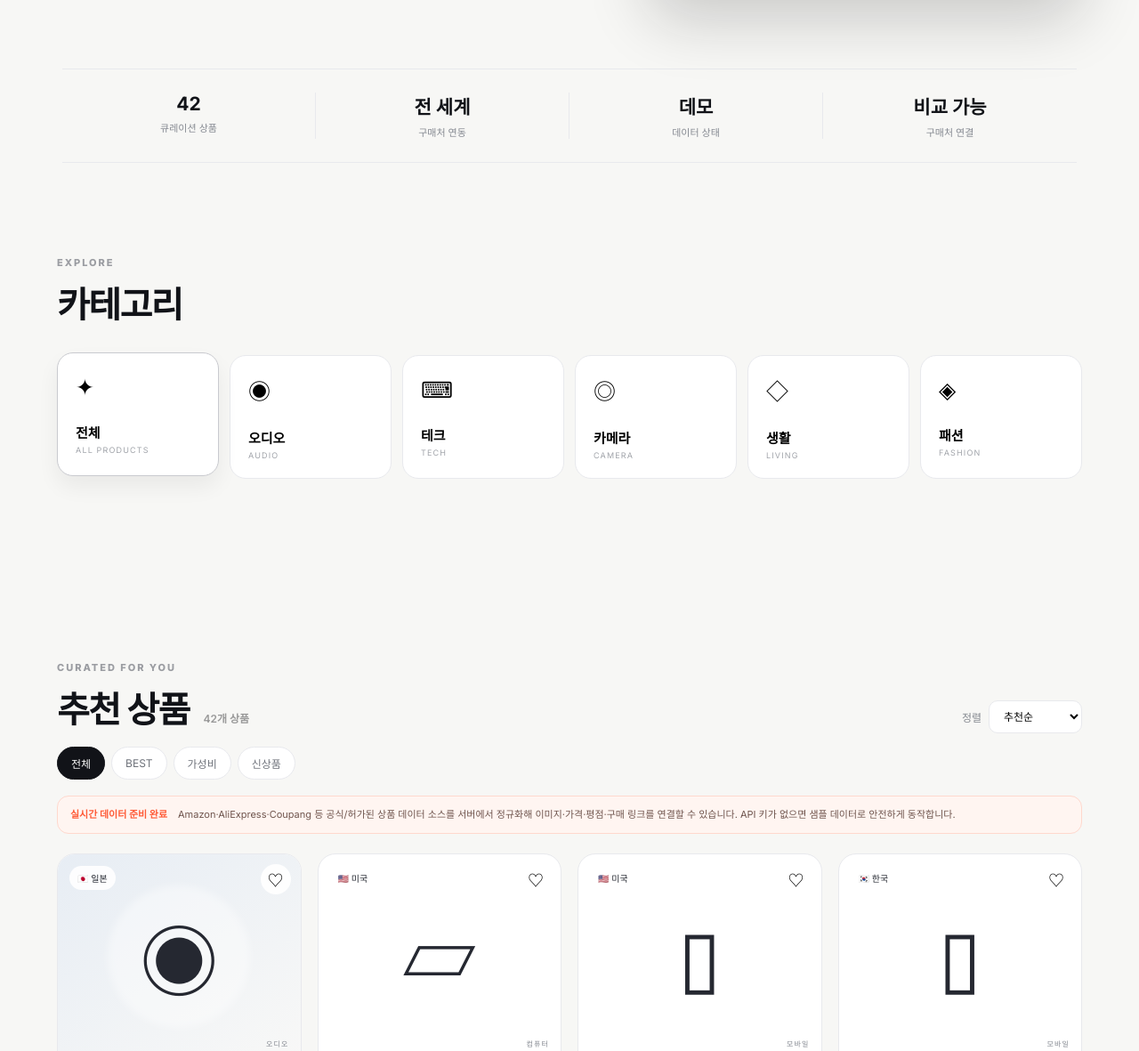
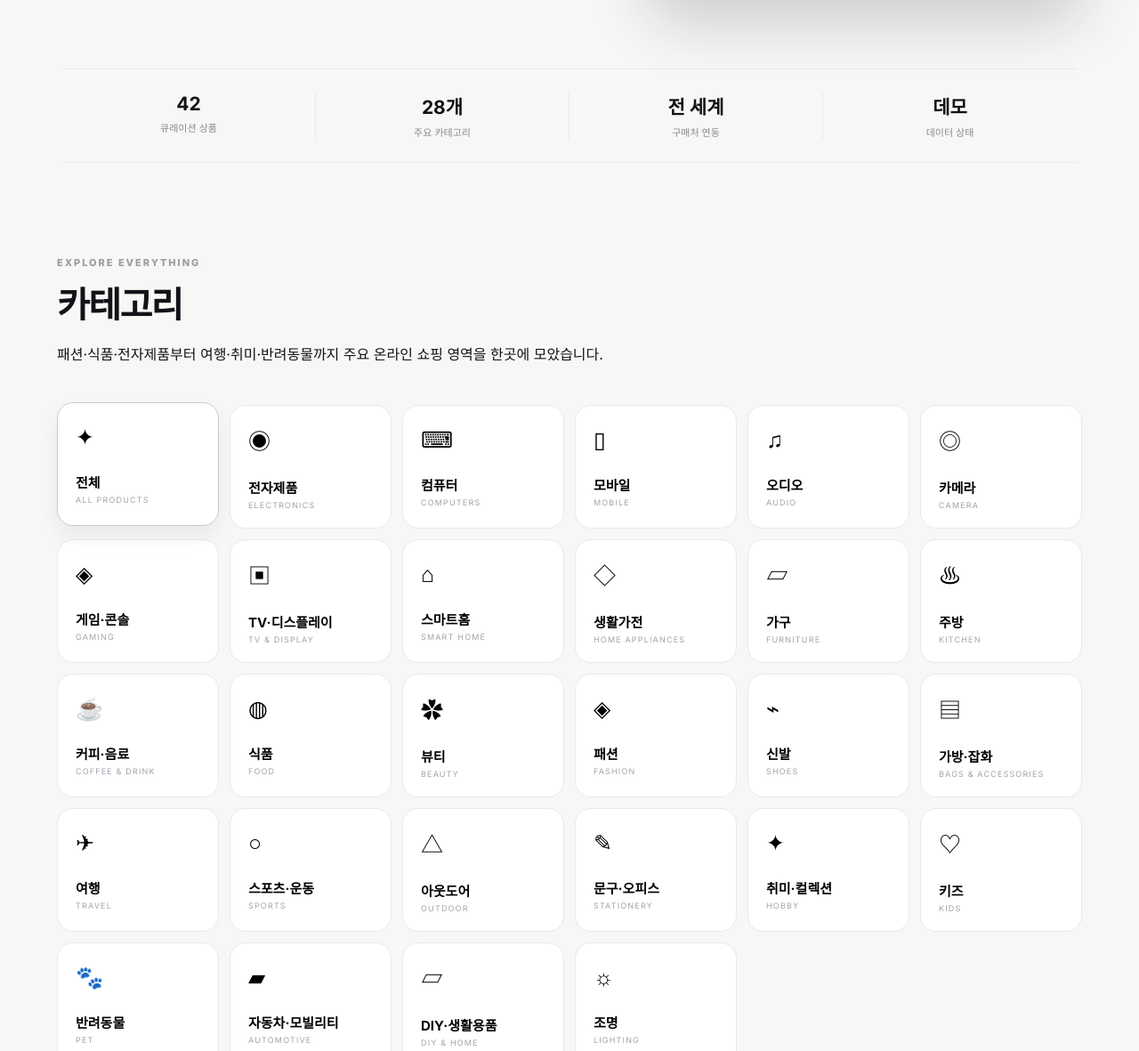
Before and after one commit to teacher-oh/shop-of-recommendation, a plain HTML site: page index.html in a window 1280 px wide. Shown: the part 639-1820 px from the top of the page at 89% size. Drawn offline with Linux system fonts and the light colour scheme; no server answers.

Commit message:
Show expanded shopping category explorer

```diff
--- a/index.html
+++ b/index.html
@@ -30,19 +30,17 @@
       <div class="hero-card"><div class="floating-label">TODAY'S PICK</div><div class="hero-product-art">◉</div><div class="hero-product-info"><span class="country">🇯🇵 JAPAN · SONY</span><h3>WH-1000XM5</h3><div class="hero-rating">★★★★★ <b>4.8</b></div><p>“음질·노이즈 캔슬링·착용감의 균형이 뛰어난 무선 헤드폰.”</p></div></div>
     </section>
 
-    <section class="stats"><div><strong id="liveProductCount">12</strong><span>큐레이션 상품</span></div><div><strong>전 세계</strong><span>구매처 연동</span></div><div><strong id="liveStatus">데모</strong><span>데이터 상태</span></div><div><strong>비교 가능</strong><span>구매처 연결</span></div></section>
+    <section class="stats"><div><strong id="liveProductCount">48</strong><span>큐레이션 상품</span></div><div><strong>28개</strong><span>주요 카테고리</span></div><div><strong>전 세계</strong><span>구매처 연동</span></div><div><strong id="liveStatus">데모</strong><span>데이터 상태</span></div></section>
 
-    <section class="section" id="categories"><div class="section-head"><div><span class="eyebrow">EXPLORE</span><h2>카테고리</h2></div></div><div class="category-grid">
-      <button class="category active" data-category="all"><span>✦</span><b>전체</b><small>ALL PRODUCTS</small></button><button class="category" data-category="audio"><span>◉</span><b>오디오</b><small>AUDIO</small></button><button class="category" data-category="tech"><span>⌨</span><b>테크</b><small>TECH</small></button><button class="category" data-category="camera"><span>◎</span><b>카메라</b><small>CAMERA</small></button><button class="category" data-category="living"><span>◇</span><b>생활</b><small>LIVING</small></button><button class="category" data-category="fashion"><span>◈</span><b>패션</b><small>FASHION</small></button>
-    </div></section>
+    <section class="section" id="categories"><div class="section-head"><div><span class="eyebrow">EXPLORE EVERYTHING</span><h2>카테고리</h2><p class="section-desc">패션·식품·전자제품부터 여행·취미·반려동물까지 주요 온라인 쇼핑 영역을 한곳에 모았습니다.</p></div></div><div id="categoryGrid" class="category-grid"></div></section>
 
     <section class="section" id="discover"><div class="section-head results-head"><div><span class="eyebrow">CURATED FOR YOU</span><h2>추천 상품 <small id="resultCount"></small></h2></div><div class="sort-wrap"><label for="sortSelect">정렬</label><select id="sortSelect"><option value="recommend">추천순</option><option value="rating">평점순</option><option value="price-low">가격 낮은순</option><option value="price-high">가격 높은순</option></select></div></div>
       <div class="filter-row"><button class="filter active" data-filter="all">전체</button><button class="filter" data-filter="best">BEST</button><button class="filter" data-filter="value">가성비</button><button class="filter" data-filter="new">신상품</button></div>
-      <div class="demo-banner" id="dataBanner"><b>실시간 데이터 준비 완료</b><span>Amazon·AliExpress·Coupang 등 공식/허가된 상품 데이터 소스를 서버에서 정규화해 이미지·가격·평점·구매 링크를 연결할 수 있습니다. API 키가 없으면 샘플 데이터로 안전하게 동작합니다.</span></div>
+      <div class="demo-banner" id="dataBanner"><b>카테고리 확장 완료 · 48개 큐레이션 상품</b><span>실제 API 데이터가 연결되면 카테고리별 상품·이미지·가격·평점·구매처를 자동 정규화할 수 있도록 구조를 확장했습니다. 현재 화면의 가격과 리뷰 수는 데모 데이터입니다.</span></div>
       <div id="productGrid" class="product-grid"></div><div id="emptyState" class="empty" hidden>조건에 맞는 상품이 없어요.<br><button id="resetBtn">필터 초기화</button></div>
     </section>
 
-    <section class="why" id="how"><div><span class="eyebrow">WHY US</span><h2>별점만 보여주는<br>쇼핑 사이트가 아닙니다.</h2></div><div class="why-grid"><article><span>01</span><h3>종합 추천점수</h3><p>품질, 가격, 디자인, 사용성을 따로 평가해 어떤 부분에서 좋은지 보여줍니다.</p></article><article><span>02</span><h3>구매처 비교</h3><p>공식 판매처와 글로벌 구매처를 한곳에서 확인하고 직접 이동할 수 있습니다.</p></article><article><span>03</span><h3>리뷰 요약</h3><p>허용된 리뷰 데이터의 원문을 무단 복제하지 않고, 평점·장단점 신호를 짧은 자체 요약으로 보여줍니다.</p></article></div></section>
+    <section class="why" id="how"><div><span class="eyebrow">WHY US</span><h2>별점만 보여주는<br>쇼핑 사이트가 아닙니다.</h2></div><div class="why-grid"><article><span>01</span><h3>종합 추천점수</h3><p>품질, 가격, 디자인, 사용성을 따로 평가해 어떤 부분에서 좋은지 보여줍니다.</p></article><article><span>02</span><h3>구매처 비교</h3><p>공식 판매처와 글로벌 구매처를 한곳에서 확인하고 직접 이동할 수 있습니다.</p></article><article><span>03</span><h3>리뷰 요약</h3><p>허용된 리뷰 데이터의 원문을 무단 복제하지 않고, 평점·장단점 신호를 자체 요약 형태로 보여줍니다.</p></article></div></section>
   </main>
 
   <div class="modal" id="productModal" aria-hidden="true"><div class="modal-backdrop" data-close></div><article class="modal-card"><button class="close" data-close aria-label="닫기">×</button><div id="modalContent"></div></article></div>
```
